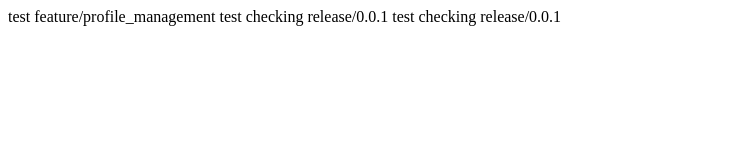
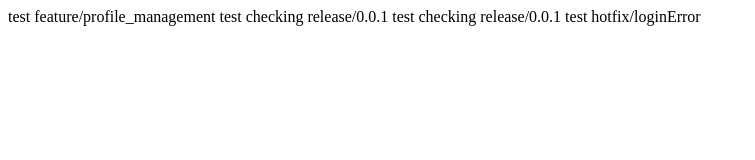
Before and after one commit to experiencedamn/testbranch, a plain HTML site: page index.html in a window 1280 px wide. Shown: the whole page, without its empty margins (0-755 px from the left). Drawn offline with Linux system fonts and the light colour scheme.

Commit message:
loginError

```diff
--- a/index.html
+++ b/index.html
@@ -8,5 +8,6 @@
 <body>
     test feature/profile_management
     test checking release/0.0.1 test checking release/0.0.1
+    test hotfix/loginError
 </body>
 </html>
```
